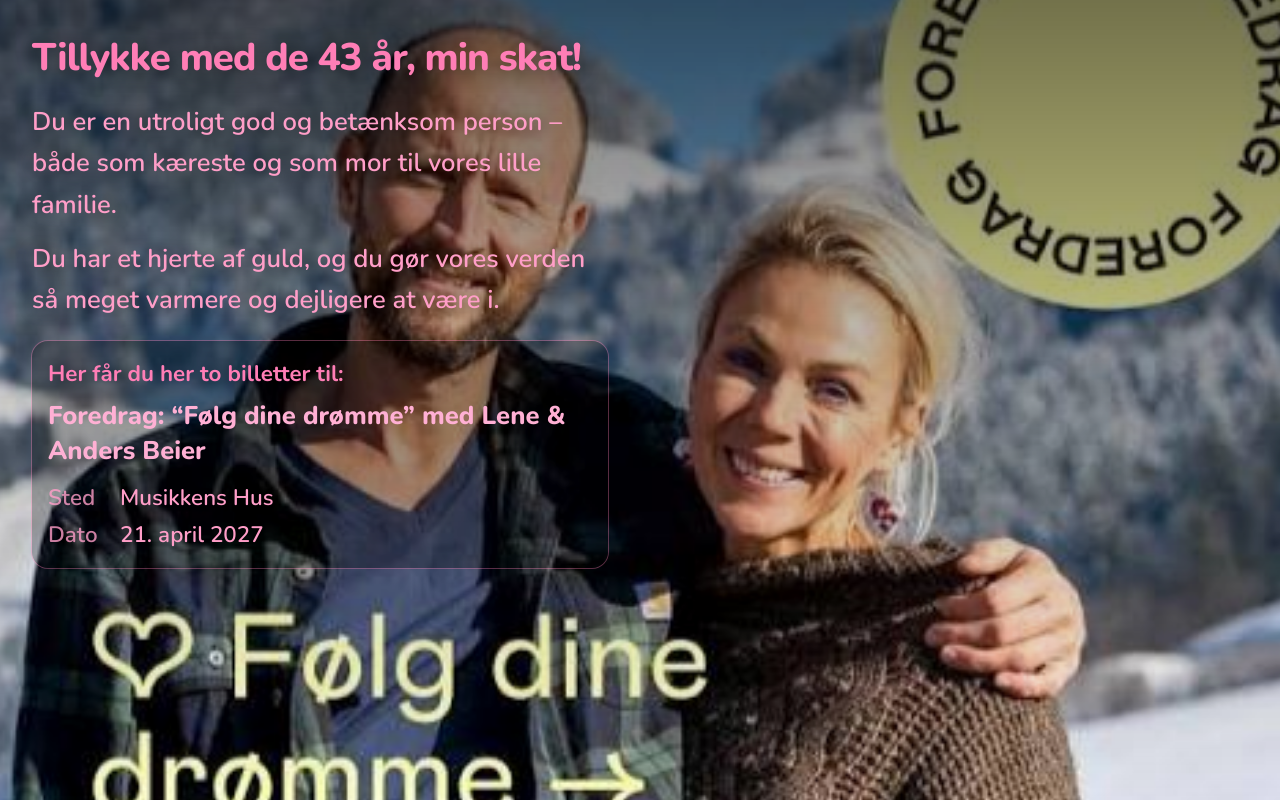
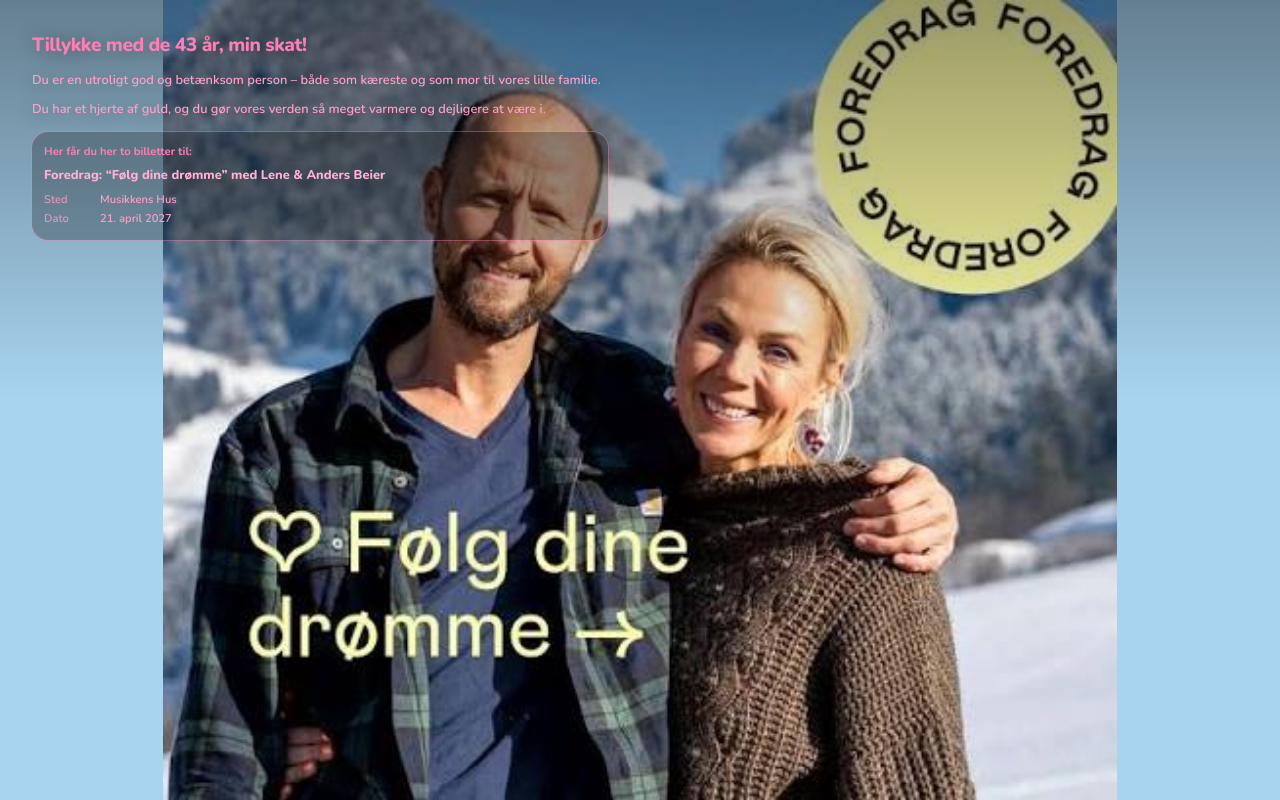
Before and after one commit to Venzul/raadtilpenge, a Next.js app: page /Marleen in a window 1280 px wide. Built offline with nearby package versions, Linux system fonts and the light colour scheme; no server answers; the database is empty.

Commit message:
Update Marleen birthday page styles and text sizes for improved layout and readability.

```diff
--- a/app/Marleen/page.tsx
+++ b/app/Marleen/page.tsx
@@ -2,28 +2,28 @@ import Image from "next/image";
 
 export default function MarleenPage() {
   return (
-    <main className="relative h-[100dvh] w-full overflow-hidden">
+    <main className="relative h-[100dvh] w-full overflow-hidden bg-[#a8d4f0]">
       <Image
         src="/marleen/foredrag.png"
         alt=""
         fill
         priority
         sizes="100vw"
-        className="object-cover object-[center_30%] animate-[marleen-zoom_18s_ease-out_forwards]"
+        className="object-contain object-center"
       />
 
       <div
-        className="pointer-events-none absolute inset-0 bg-gradient-to-b from-black/55 via-black/20 to-transparent"
+        className="pointer-events-none absolute inset-0 bg-gradient-to-b from-black/40 via-transparent to-transparent"
         aria-hidden
       />
 
       <div className="absolute inset-x-0 top-0 px-5 pt-[max(1.25rem,env(safe-area-inset-top))] sm:px-8 sm:pt-8">
         <div className="max-w-xl animate-[marleen-rise_1.1s_ease-out_both]">
-          <p className="text-[2.16rem] font-extrabold leading-snug tracking-tight text-[#ff7eb6] drop-shadow-[0_2px_10px_rgba(0,0,0,0.45)] sm:text-[2.4rem]">
+          <p className="text-[1.08rem] font-extrabold leading-snug tracking-tight text-[#ff7eb6] drop-shadow-[0_2px_10px_rgba(0,0,0,0.45)] sm:text-[1.2rem]">
             Tillykke med de 43 år, min skat!
           </p>
 
-          <div className="mt-4 space-y-3 text-[1.52rem] font-semibold leading-relaxed text-[#ff9ec8] drop-shadow-[0_2px_8px_rgba(0,0,0,0.4)] sm:text-[1.6rem]">
+          <div className="mt-3 space-y-2 text-[0.76rem] font-semibold leading-relaxed text-[#ff9ec8] drop-shadow-[0_2px_8px_rgba(0,0,0,0.4)] sm:text-[0.8rem]">
             <p>
               Du er en utroligt god og betænksom person – både som kæreste og
               som mor til vores lille familie.
@@ -34,21 +34,21 @@ export default function MarleenPage() {
             </p>
           </div>
 
-          <div className="mt-5 animate-[marleen-rise_1.3s_0.25s_ease-out_both] rounded-2xl bg-black/25 px-4 py-4 backdrop-blur-[2px] ring-1 ring-[#ff7eb6]/35">
-            <p className="text-[1.4rem] font-bold text-[#ff7eb6]">
+          <div className="mt-3 animate-[marleen-rise_1.3s_0.25s_ease-out_both] rounded-2xl bg-black/25 px-3 py-3 backdrop-blur-[2px] ring-1 ring-[#ff7eb6]/35">
+            <p className="text-[0.7rem] font-bold text-[#ff7eb6]">
               Her får du her to billetter til:
             </p>
-            <p className="mt-2 text-[1.6rem] font-extrabold leading-snug text-[#ffb0d4]">
+            <p className="mt-1.5 text-[0.8rem] font-extrabold leading-snug text-[#ffb0d4]">
               Foredrag: &ldquo;Følg dine drømme&rdquo; med Lene &amp; Anders
               Beier
             </p>
-            <dl className="mt-3 space-y-1 text-[1.4rem] font-semibold text-[#ff9ec8]">
+            <dl className="mt-2 space-y-0.5 text-[0.7rem] font-semibold text-[#ff9ec8]">
               <div className="flex gap-2">
-                <dt className="w-16 shrink-0 opacity-80">Sted</dt>
+                <dt className="w-12 shrink-0 opacity-80">Sted</dt>
                 <dd>Musikkens Hus</dd>
               </div>
               <div className="flex gap-2">
-                <dt className="w-16 shrink-0 opacity-80">Dato</dt>
+                <dt className="w-12 shrink-0 opacity-80">Dato</dt>
                 <dd>21. april 2027</dd>
               </div>
             </dl>
@@ -57,10 +57,6 @@ export default function MarleenPage() {
       </div>
 
       <style>{`
-        @keyframes marleen-zoom {
-          from { transform: scale(1.08); }
-          to { transform: scale(1); }
-        }
         @keyframes marleen-rise {
           from {
             opacity: 0;
```
